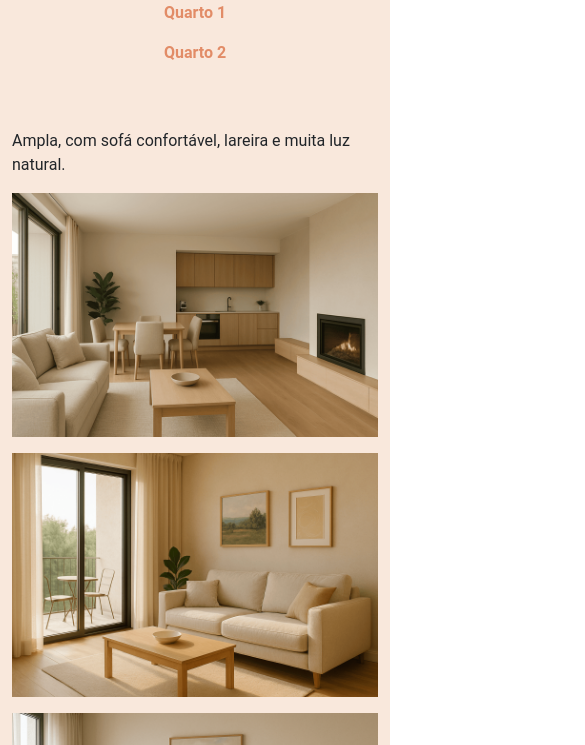
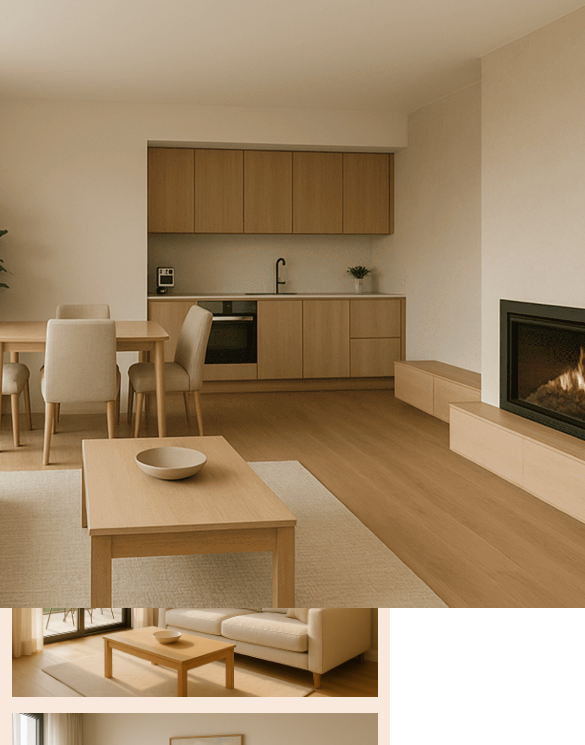
Before and after one commit to MayaraSH/projeto3, a plain HTML site: page index.html in a window 390 px wide. In both pictures the pointer is over the picture 195 px from the left and 3235 px from the top of the page. Shown: the part 2912-3657 px from the top of the page, 585 px wide, since content can reach past the window. Drawn offline with nearby package versions, Linux system fonts and the light colour scheme.

Commit message:
Detalhe versão tablet

```diff
--- a/main.css
+++ b/main.css
@@ -101,3 +101,9 @@ button {
         transform: scale(2);
     }
 }
+
+@media (max-width:1023px){
+        .img-popup:hover {
+        transform: scale(2.5);
+    }
+}
```
